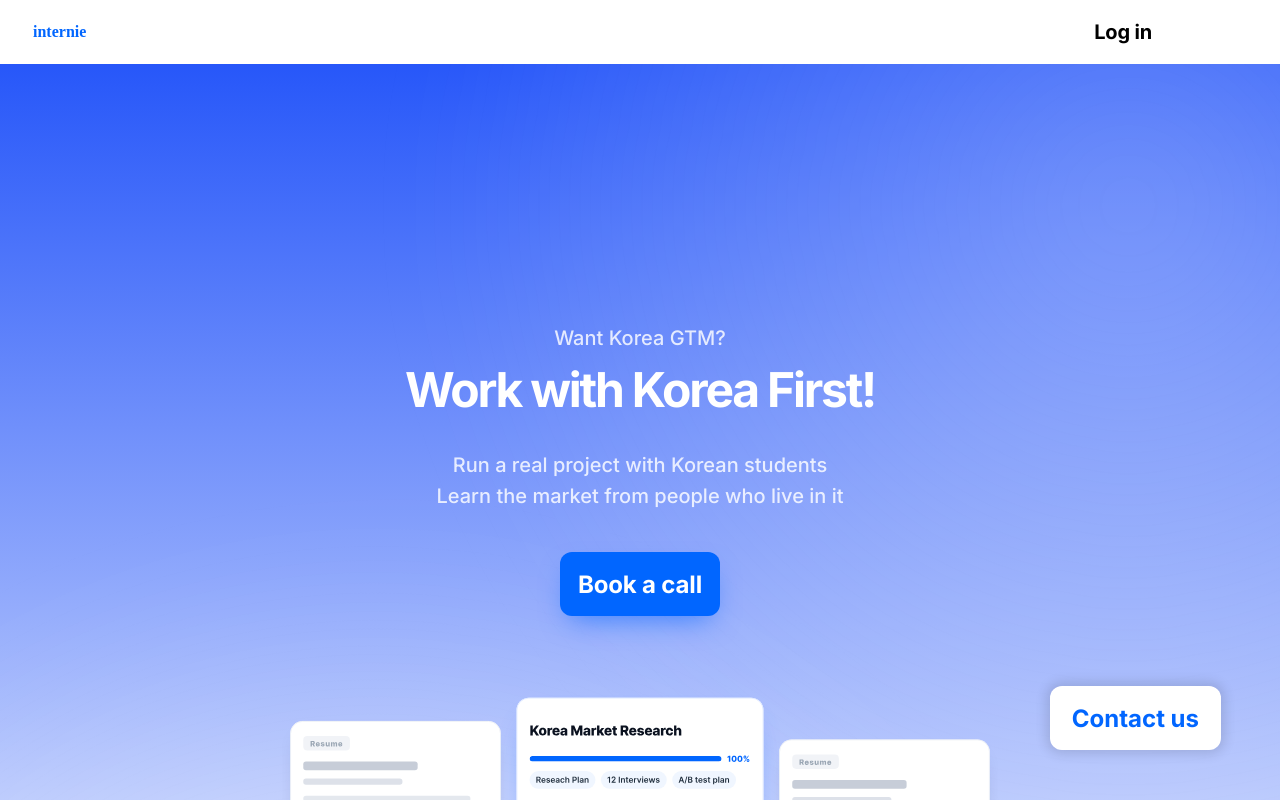
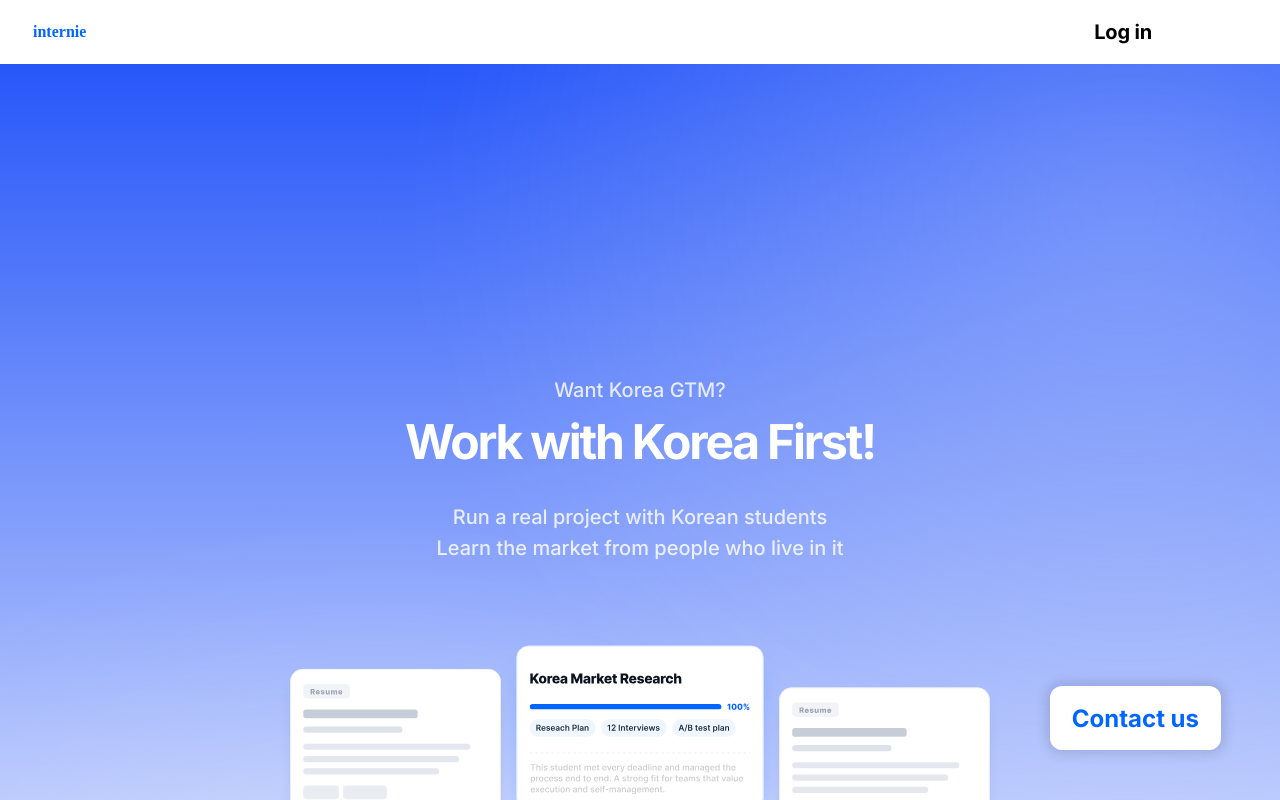
Before and after one commit to If-Aim/internie-front, a React (Vite) app: page / in a window 1280 px wide. Built offline with nearby package versions, Linux system fonts and the light colour scheme; no server answers; a web font is replaced by a local one.

Commit message:
style:영문랜딩#2

```diff
--- a/src/pages/landing/landing.css
+++ b/src/pages/landing/landing.css
@@ -46,7 +46,7 @@ html, body, #root { scrollbar-width: thin; scrollbar-color: #D9D9D9 transparent;
 .internie-landing-section-heading > span { display: inline-block; margin-bottom: 13px; color: #0166FF; justify-self: center; justify-content: center; text-align: center; font-size: 14px; font-weight: 700; line-height: 1; }
 .internie-landing-section-heading h2 .internie-landing-text-line { margin: 0; color: inherit; font-size: inherit; font-weight: inherit; line-height: inherit; }
 .internie-landing-section-heading-badge { display: inline-block; background-color: #0166FF; width: 120px; height: 48px; padding: 0; border-radius: 25px; margin-bottom: 14px; color: #fff !important; justify-self: center; justify-content: center; text-align: center; font-size: 20px !important; font-weight: 700; line-height: 48px !important; }
-.internie-landing-section-heading h2 { margin: 0; color: #000; font-size: clamp(20px, 8vw, 42px); font-weight: 800; line-height: 1.35; word-break: keep-all; }
+.internie-landing-section-heading h2 { margin: 0; color: #000; font-size: clamp(16px, 6vw, 36px); font-weight: 800; line-height: 1.35; word-break: keep-all; }
 
 .internie-landing-project-visual { position: relative; width: 1100px; margin: 0 auto; }
 .internie-landing-project-main { display: block; width: auto; height: auto; max-width: none; margin: 0 auto; object-fit: contain; }
--- a/src/pages/landing/landing.tsx
+++ b/src/pages/landing/landing.tsx
@@ -652,13 +652,6 @@ export default function Landing(): React.ReactElement {
                                         </span>
                                     </h1>
                                 </div>
-
-                                {isEnglish && (
-                                    <button type="button" className="internie-landing-hero-cta" onClick={handleInquiryOpen}>
-                                        <span className="internie-landing-hero-cta-desktop">{t("landing.hero.desktop.cta")}</span>
-                                        <span className="internie-landing-hero-cta-mobile">{t("landing.hero.mobile.cta")}</span>
-                                    </button>
-                                )}
                             </div>
 
                             <picture className="internie-landing-hero-picture internie-landing-reveal">
```
